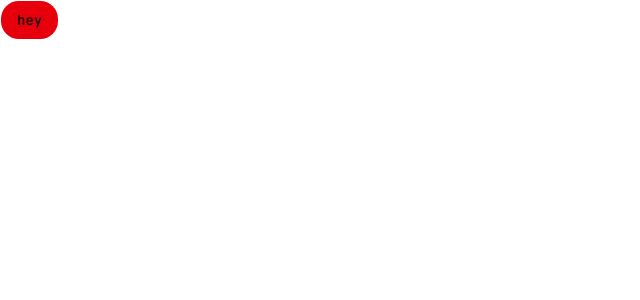
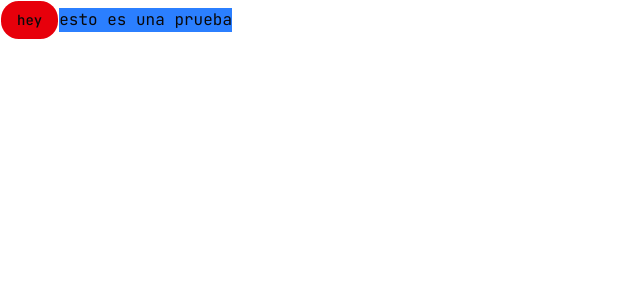
Before and after one commit to maksym292006/Practicas, a Next.js app in the folder desig-system/: page / in a window 1280 px wide. Shown: the top 300 px of the page, without its empty margins (0-640 px from the left). Built offline with nearby package versions, Linux system fonts and the light colour scheme.

Commit message:
footer > ejemplos  de un componente basico

```diff
--- a/desig-system/src/app/page.tsx
+++ b/desig-system/src/app/page.tsx
@@ -6,21 +6,18 @@ import {
   CardTitle,
   CardDescription,
 } from "@/components/ui/card";
+import Prueba from "@/components/ui/footer";
 import { Input } from "@/components/ui/input";
 import { Ghost } from "lucide-react";
 
 export default function home() {
   return (
     <>
-      {/* / importacion del componente boton  */}
-      <Button variant="prueba" size="lg">hey</Button>
-      {/* <Input placeholder="introduce your name "></Input>
-      <Card>
-        <CardHeader>
-          <CardTitle>dd</CardTitle>
-          <CardDescription>prueba de funcamiento </CardDescription>
-        </CardHeader>
-      </Card> */}
+      <Button variant="prueba" size="lg">
+        hey
+      </Button>
+      {/* prueba de componente simple*/}
+     <Prueba></Prueba>
     </>
   );
 }
--- a/desig-system/src/components/ui/footer.tsx
+++ b/desig-system/src/components/ui/footer.tsx
@@ -1,2 +1,12 @@
-import * as React from "react";
-import { cn } from "@/lib/utils";
+// IMPORTACIONES
+import React from "react";
+
+function Prueba() {
+  return (
+    //   uso de tailwind junto a la  creacion del boton
+    <button className="bg-blue-500">esto es una prueba</button>
+  );
+}
+
+// necesario para  poder usar en otras partes de la aplicacion
+export default Prueba;
```
